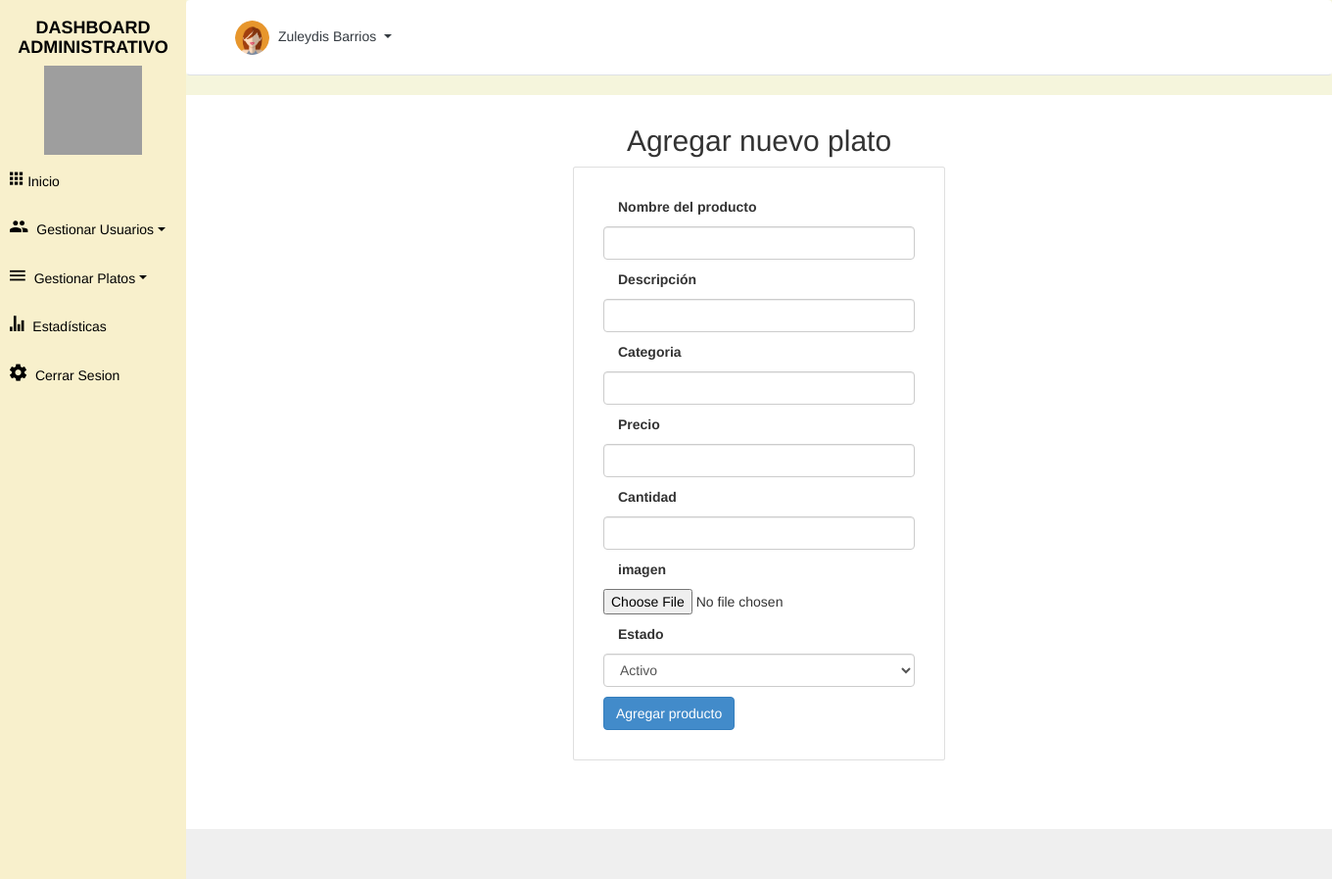
After one commit to Allison0331/restauranteFlask, a Flask app: page /platos/nuevo in a window 1360 px wide. The commit adds this page. Shown: the whole page at 98% size. Run offline with Flask 2, Linux system fonts and the light colour scheme; some libraries are stand-ins or nearby versions; some web fonts are replaced; grey boxes are pictures that could not be loaded.

Commit message:
Configuración de la base de datos en db.py dentro del folder database, modificación de la columna productos para autoincremento del codigo. Configuración del formulario flask  para agregar los productos desde el navegador y ser agregado en la base de datos, incluyendo las imagenes que serán guardadas en imagenes/products. Agregar la ruta para hacer el envio del formulario y redireccionar a la vista de los platos, bajo el metodo platos/nuevo

```diff
--- a/app/app.py
+++ b/app/app.py
@@ -1,11 +1,22 @@
+import os
+import os.path
 from flask import Flask , render_template , redirect , request , url_for , before_render_template, after_this_request
+from werkzeug.utils import secure_filename
+from forms.forms import LoginForm, ProductForm, RegistroForm
+from flask_wtf import FlaskForm
+from wtforms import StringField, SubmitField, PasswordField
+
 import easygui as eg
 import sqlite3
 from sqlite3 import Error
+from db import *
 
-
+UPLOAD_FOLDER = os.path.abspath("app/static/imagenes/products")
+ALLOWED_EXTENSIONS = set(["png","jpg","jpeg"])
 
 app = Flask(__name__)
+app.secret_key = os.urandom(24)
+app.config["UPLOAD_FOLDER"] = UPLOAD_FOLDER
 
 @app.route('/')
 def index():
@@ -19,6 +30,7 @@ def ingresar():
 
 @app.route('/registro_usuario')
 def registro_usuario():
+
     return render_template('registro.html')
 
 """ RUTAS PARA EL DASHBOARD ADMINISTRATIVO """
@@ -29,6 +41,7 @@ def Admin():
 
 @app.route('/dashUser3')
 def dashUser3():
+
 
     try:
 
@@ -52,6 +65,7 @@ def dashUser3():
 
 
     return render_template('dashUser3.html',rows = rows)
+
 
 @app.route('/regDashUser')
 def regDashUser():
@@ -116,6 +130,26 @@ def menu_desayunos():
 def menu_bebidas():
     return render_template('/menuBebidas.html')
 
+@app.route('/platos/nuevo', methods=['GET','POST'])
+def addProduct():
+    form = ProductForm()
+    if request.method == 'POST':
+        nombre = request.form['nombre']
+        descripcion = request.form['descripcion']
+        categoria = request.form['categoria']
+        precio = request.form['precio']
+        cantidad = request.form['precio']
+        imagen = request.files['imagen']
+        filename = secure_filename(imagen.filename)
+        imagen.save(os.path.join(app.config["UPLOAD_FOLDER"], filename))
+        estado = request.form['estado']
+
+        db = get_db()
+        db.execute('INSERT INTO productos(nombre, descripcion, categoria, valor_unitario, cantidad, url, estado) VALUES (?,?,?,?,?,?,?)', (nombre,descripcion,categoria, precio,cantidad, filename, estado) )
+        db.commit()
+        return redirect(url_for("platos", respuesta='success'))
+    return render_template('dashPlatosNuevo.html',form=form)
+
 
 """RUTAS PARA EL MANEJO DE LA BASE DE DATOS BACK-END"""
 @app.route('/crear_usuario' , methods =('GET' , 'POST'))
--- /dev/null
+++ b/app/forms/forms.py
@@ -0,0 +1,32 @@
+from flask_wtf import FlaskForm
+from wtforms import TextField, SubmitField, PasswordField, BooleanField, FileField
+from wtforms.fields.core import SelectField, StringField
+from wtforms.fields.html5 import EmailField, IntegerField
+from wtforms.validators import DataRequired, EqualTo, InputRequired
+
+class LoginForm(FlaskForm):
+    usuario = TextField('Usuario *', validators = [InputRequired(message='Indique el usuario')])
+    contraseña = PasswordField('Clave *', validators = [InputRequired(message='Indique la clave')])
+    recordar = BooleanField('Recordar Usuario')
+    btn = SubmitField('Login')
+
+class RegistroForm(FlaskForm):
+    nom = TextField('Nombre *', validators = [InputRequired(message='Indique el nombre')])
+    ape = TextField('Apellidos *', validators = [InputRequired(message='Indique el apellido')])
+    tel = TextField('Telefono *', validators = [InputRequired(message='Indique el Telefono')])
+    dir = TextField('Direccion *', validators = [InputRequired(message='Indique la Dirección')])
+    usu = TextField('Usuario *', validators = [InputRequired(message='Indique el usuario')])
+    ema = EmailField('Email *', validators = [InputRequired(message='Indique el email')])
+    cla = PasswordField('Clave *', validators = [InputRequired(message='Indique la clave')])
+    ver = PasswordField('Verificación *', validators = [InputRequired(message='Indique la verificación'), EqualTo(cla,message='Clave y la verificación no coinciden')])
+    btn = SubmitField('Registrar')
+
+class ProductForm(FlaskForm):
+    codigo = IntegerField('Código', validators=[DataRequired(message="Debes llenar este campo")])
+    nombre = TextField('Nombre del producto', validators=[DataRequired(message="Debes llenar este campo")])
+    descripcion = TextField('Descripción', validators=[DataRequired(message="Debes llenar este campo")])
+    categoria = TextField('Categoria', validators=[DataRequired(message="Debes llenar este campo")])
+    precio = IntegerField('Precio', validators=[DataRequired(message="Debes llenar este campo")])
+    cantidad = IntegerField('Cantidad', validators=[DataRequired(message="Debes llenar este campo")])
+    imagen = FileField('imagen')
+    estado = SelectField('Estado', choices= [('Activo', 'Activo'), ('Inactivo','Inactivo')])
--- /dev/null
+++ b/app/templates/dashPlatosNuevo.html
@@ -0,0 +1,76 @@
+{% extends 'layoutDashboard.html'%}
+<!---->
+{% block contentDash %}
+
+<h2 class="centrado">Agregar nuevo plato</h2>
+<div class="container">
+    <div class="row">
+
+        <div class="card col-12 col-md-4 offset-md-3 col-sm-10 offset-sm-2  m-auto mt-5 p-5">
+            <form action="{{ url_for('addProduct')}}" method="post" class="form" enctype="multipart/form-data">
+                {{ form.csrf_token}}
+                <div class="mb-3">
+                    <div class="col-sm-12">
+                        <label class="form-label">{{ form.nombre.label }}</label>
+                    </div>
+                    {{ form.nombre(class_="form-control")}}
+                </div>
+                <div class="mb-3">
+                    <div class="col-sm-12">
+                        <label class="form-label">{{ form.descripcion.label }}</label>
+                    </div>
+                    {{ form.descripcion(class_="form-control")}}
+                </div>
+                <div class="mb-3">
+                    <div class="col-sm-12">
+                        <label class="form-label">{{ form.categoria.label }}</label>
+                    </div>
+                    {{ form.categoria(class_="form-control")}}
+                </div>
+                <div class="mb-3">
+                    <div class="col-sm-12">
+                        <label class="form-label">{{ form.precio.label }}</label>
+                    </div>
+                    {{ form.precio(class_="form-control")}}
+                </div>
+                <div class="mb-3">
+                    <div class="col-sm-12">
+                        <label class="form-label">{{ form.cantidad.label }}</label>
+                    </div>
+                    {{ form.cantidad(class_="form-control")}}
+                </div>
+                <div class="mb-3">
+                    <div class="col-sm-12">
+                        <label class="form-label">{{ form.imagen.label }}</label>
+                    </div>
+                    {{ form.imagen()}}
+                </div>
+                <div class="mb-3">
+                    <div class="col-sm-12">
+                        <label class="form-label">{{ form.estado.label }}</label>
+                    </div>
+                    {{ form.estado(class_="form-control")}}
+                </div>
+                <button class="btn btn-primary">Agregar producto</button>
+
+            </form>
+
+        </div>
+    </div>
+</div>
+<br>
+<br>
+<br>
+
+<!-- Además del código anterior, los siguientes archivos de biblioteca Javascript se cargan para usar en este ejemplo: -->
+
+<script type="text/javascript" src="https://code.jquery.com/jquery-3.5.1.js"></script>
+<script type="text/javascript"
+    src="https://cdnjs.cloudflare.com/ajax/libs/popper.js/1.14.3/umd/popper.min.js|https://cdnjs.cloudflare.com/ajax/libs/twitter-bootstrap/4.5. 2 / js / bootstrap.min.js"></script>
+<script type="text/javascript" src="https://cdn.datatables.net/1.11.3/js/jquery.dataTables.min.js"></script>
+<script type="text/javascript" src="https://cdn.datatables.net/1.11.3/js/dataTables.bootstrap4.min.js"></script>
+<script type="text/javascript"
+    src="https://cdn.datatables.net/responsive/2.2.9/js/dataTables.responsive.min.js"></script>
+<script type="text/javascript"
+    src="https://cdn.datatables.net/responsive/2.2.9/js/responsive.bootstrap4.min.js"></script>
+{% endblock contentDash %}
--- a/app/templates/layoutDashboard.html
+++ b/app/templates/layoutDashboard.html
@@ -85,7 +85,7 @@
                     <i class="icon ion-md-menu lead mr-2"></i> Gestionar Platos</a>
                 <div class="dropdown-menu" aria-labelledby="dropdownMenuButton">
                     <a class="dropdown-item" href="{{url_for('platos')}}">Ver Platos</a>
-                    <a class="dropdown-item" href="{{url_for('platos')}}">Crear Platos</a>
+                    <a class="dropdown-item" href="{{url_for('addProduct')}}">Crear Platos</a>
                 </div>
             </div>
 
```
Also changed, not shown: app/db.py (added, +18 -0 lines), app/templates/addProduct.html (added, +61 -0 lines), app/templates/dashPlatos3.html (+52 -17 lines), app/database/restaurante.db (added), app/restaurante.db (deleted), app/static/imagenes/products/Amelie-1249-1024x643.jpg (added), app/static/imagenes/products/IMG_20151222_140816682_HDR.jpg (added), app/static/imagenes/products/graciasprofile.PNG (added), app/static/imagenes/products/pastelDepollo.jpg (added), restaurante.db (deleted).
